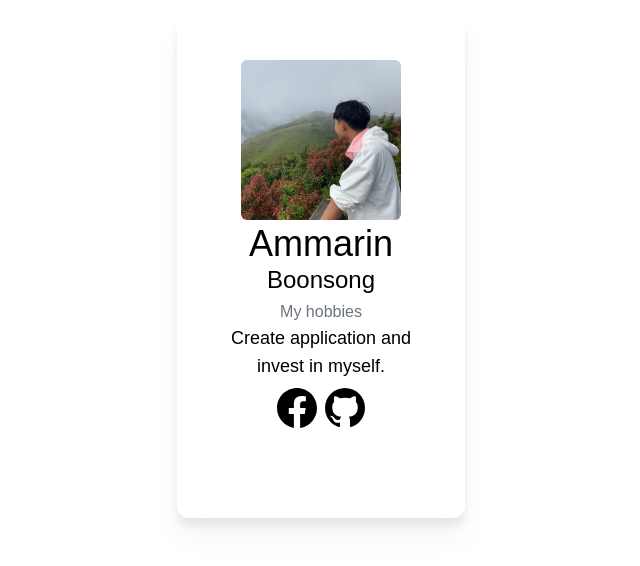
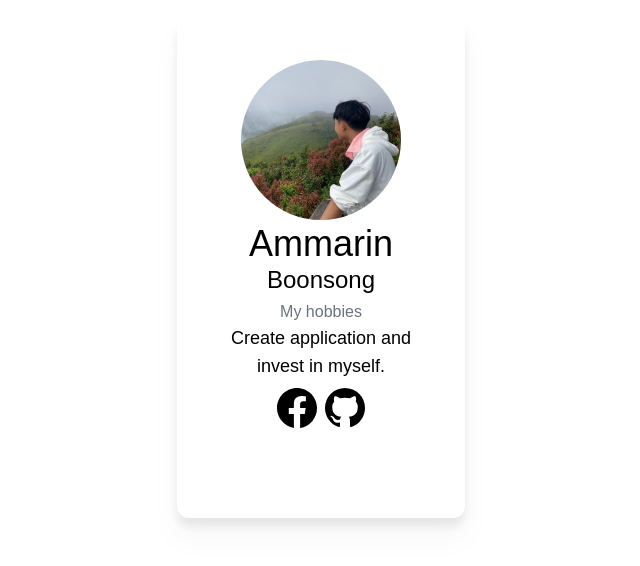
Before and after one commit to bnsx/bnsx, a Next.js app: page / in a window 1280 px wide. Shown: the part 132-698 px from the top of the page, without its empty margins (319-959 px from the left). Built offline with nearby package versions, Linux system fonts and the light colour scheme; a web font is replaced by a local one.

Commit message:
make image is circle

```diff
--- a/pages/index.tsx
+++ b/pages/index.tsx
@@ -14,7 +14,7 @@ export default function Home(): JSX.Element {
           <div className="pt-2.5">
             <Image
               priority
-              className="transform hover:scale-150 object-contain duration-300 w-40 rounded-md mx-auto cursor-pointer"
+              className="transform hover:scale-150 object-contain duration-300 w-40 rounded-full mx-auto cursor-pointer"
               src={"/profile.jpg"}
               width={2000}
               height={2000}
```
